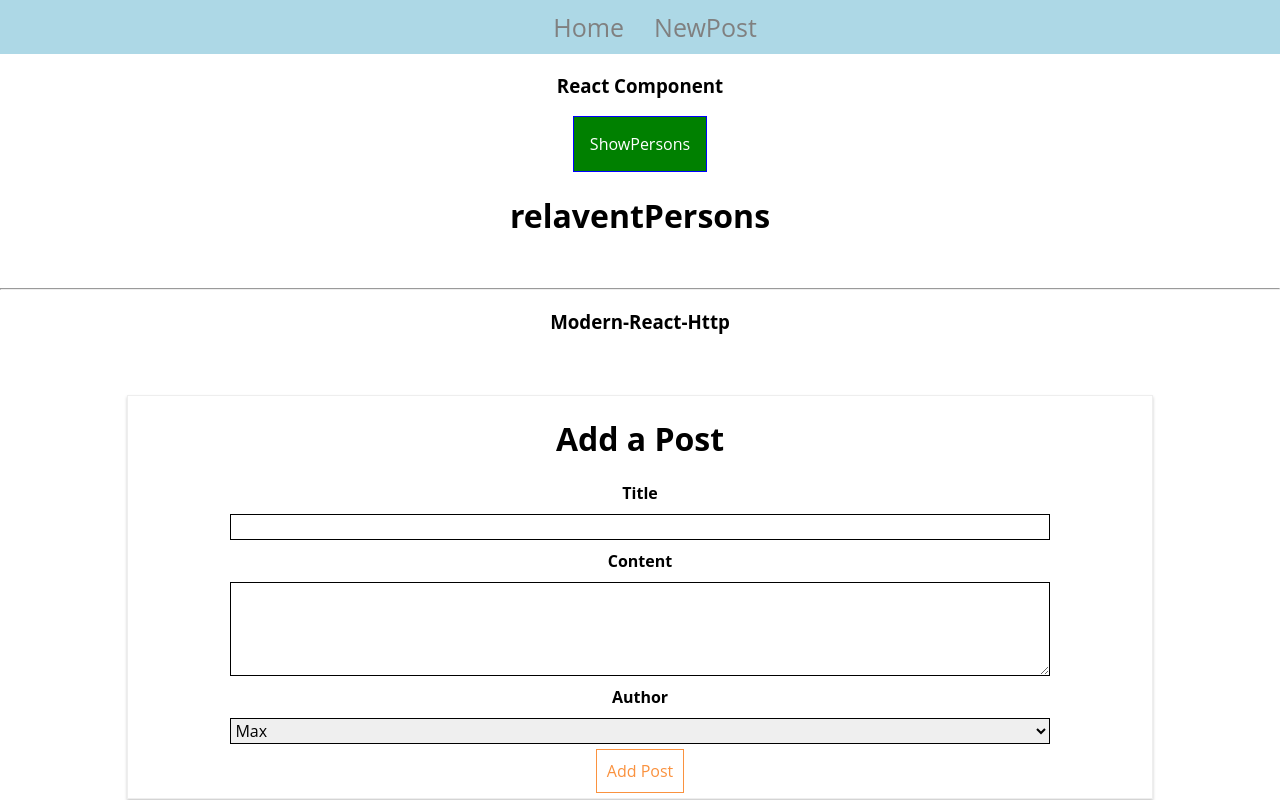
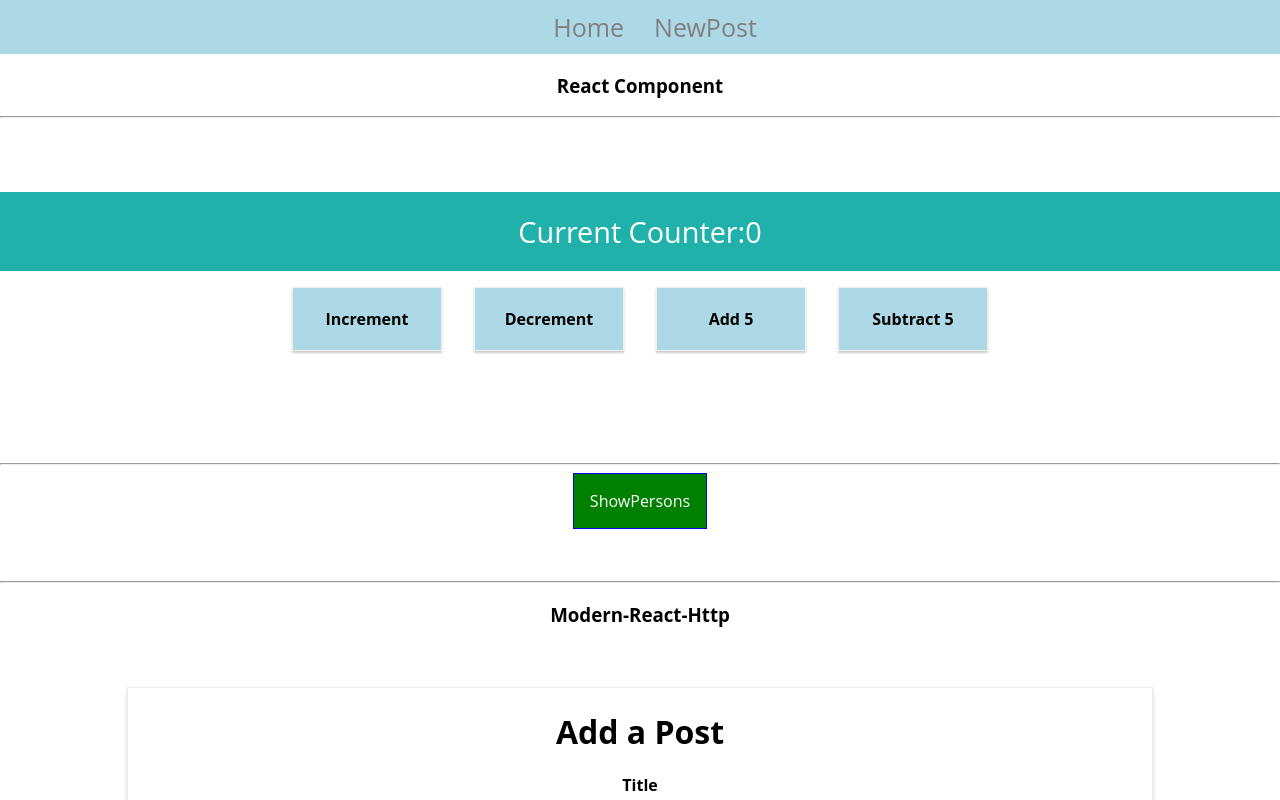
Before and after one commit to krkchaitanya/modern-react-APP, a React app: page /new-post in a window 1280 px wide. Shown: the top 800 px of the page. Built offline with nearby package versions, Linux system fonts and the light colour scheme.

Commit message:
reduxCounterInit

```diff
--- a/package.json
+++ b/package.json
@@ -35,6 +35,7 @@
     "react": "^16.2.0",
     "react-dev-utils": "^4.2.1",
     "react-dom": "^16.2.0",
+    "react-redux": "^5.0.7",
     "react-router": "^4.2.0",
     "react-router-dom": "^4.2.2",
     "redux": "^3.7.2",
--- /dev/null
+++ b/src/components/CounterControl/CounterControl.css
@@ -0,0 +1,18 @@
+.CounterControl {
+    width: 150px;
+    padding: 20px;
+    box-sizing: border-box;
+    margin: 16px;
+    border: 1px solid #eee;
+    box-shadow: 0 2px 2px #ccc;
+    font-weight: bold;
+    text-align: center;
+    cursor: pointer;
+    display: inline-block;
+    background-color: lightblue;
+}
+
+.CounterControl:hover,
+.CounterControl:active {
+    background-color: #eee;
+}
--- /dev/null
+++ b/src/components/CounterControl/CounterControl.js
@@ -0,0 +1,13 @@
+import React from "react";
+import classes from "./CounterControl.css";
+
+const counterControl=(props)=>{
+    return(
+        <div className={classes.CounterControl} onClick={props.clicked}>
+            {props.label}
+       </div>
+
+    )
+}
+
+export default counterControl;
--- /dev/null
+++ b/src/components/CounterOutput/CounterOutput.css
@@ -0,0 +1,9 @@
+.CounterOutput {
+    width: 100%;
+    background-color: lightseagreen;
+    color: white;
+    font-size: 1.8rem;
+    text-align: center;
+    padding: 20px 0;
+    box-sizing: border-box;
+}
--- /dev/null
+++ b/src/components/CounterOutput/CounterOutput.js
@@ -0,0 +1,12 @@
+import React from  "react";
+import classes from "./CounterOutput.css";
+
+const counterOutput=(props)=>{
+    return(
+        <div className={classes.CounterOutput}>
+            Current Counter:{props.value}
+        </div>
+    )
+}
+
+export default counterOutput;
--- a/src/container/App.css
+++ b/src/container/App.css
@@ -62,3 +62,8 @@
   font-size: 24px;
   text-decoration: none;
 }
+
+.Counter{
+  margin: 40px;
+  padding: 10px;
+}
--- a/src/container/App.js
+++ b/src/container/App.js
@@ -4,6 +4,7 @@ import Persons from "../components/Persons/Persons";
 import Cockpit from "../components/Cockpit/Cockpit.js";
 import Blog from "../container/Blog/Blog";
 import {BrowserRouter,NavLink} from "react-router-dom";
+import Counter from './Counter/Counter';
 
 class App extends Component {
 
@@ -118,6 +119,16 @@ if(this.state.showPerson){
                 </nav>
               </header>
                 <h3>React Component</h3>
+                <hr/>
+                <br/>
+                <br/>
+                <br/>
+                <Counter className={classes.Counter}/>
+                <br/>
+                <br/>
+                <br/>
+                <br/>
+                <hr/>
 
               {/* <button  onClick={()=>this.setState({showPerson:true})}  >Show Person</button> */}
               <button className={btnClass} onClick={()=>this.togglePersonsHandler() }>ShowPersons</button>
--- /dev/null
+++ b/src/container/Counter/Counter.js
@@ -0,0 +1,57 @@
+import React, { Component } from 'react';
+import { connect } from 'react-redux';
+
+import CounterControl from '../../components/CounterControl/CounterControl';
+import CounterOutput from '../../components/CounterOutput/CounterOutput';
+
+class Counter extends Component {
+    state = {
+        counter: 0
+    }
+
+    counterChangedHandler = ( action, value ) => {
+        switch ( action ) {
+            case 'inc':
+                this.setState( ( prevState ) => { return { counter: prevState.counter + 1 } } )
+                break;
+            case 'dec':
+                this.setState( ( prevState ) => { return { counter: prevState.counter - 1 } } )
+                break;
+            case 'add':
+                this.setState( ( prevState ) => { return { counter: prevState.counter + value } } )
+                break;
+            case 'sub':
+                this.setState( ( prevState ) => { return { counter: prevState.counter - value } } )
+                break;
+        }
+    }
+
+    render () {
+        return (
+            <div>
+                <CounterOutput value={this.props.ctr} />
+                <CounterControl label="Increment" clicked={this.props.onIncrementCounter} />
+                <CounterControl label="Decrement" clicked={() => this.counterChangedHandler( 'dec' )}  />
+                <CounterControl label="Add 5" clicked={() => this.counterChangedHandler( 'add', 5 )}  />
+                <CounterControl label="Subtract 5" clicked={() => this.counterChangedHandler( 'sub', 5 )}  />
+            </div>
+        );
+    }
+}
+
+const mapStateToProps = state => {
+    return {
+        ctr: state.counter
+    };
+};
+
+const mapDispatchToProps = dispatch => {
+    return {
+        onIncrementCounter: () => dispatch({type: 'INCREMENT'})
+    };
+};
+
+
+
+
+export default connect(mapStateToProps, mapDispatchToProps)(Counter);
--- a/src/index.js
+++ b/src/index.js
@@ -1,8 +1,16 @@
 import React from 'react';
 import ReactDOM from 'react-dom';
+import { createStore } from "redux";
+import { Provider } from "react-redux";
+
 import './index.css';
 import App from './container/App';
 import registerServiceWorker from './registerServiceWorker';
+import reducer from './store/reducer';
 
-ReactDOM.render(<App title='relaventPersons'/>, document.getElementById('root'));
+
+const store=createStore(reducer);
+
+
+ReactDOM.render(<Provider store={store}><App/></Provider>, document.getElementById('root'));
 registerServiceWorker();
--- /dev/null
+++ b/src/store/reducer.js
@@ -0,0 +1,14 @@
+const initialState={
+    counter:0
+}
+
+const reducer=(state=initialState,action)=>{
+    if(action.type==='INCREMENT'){
+        return{
+        counter:state.counter+1
+        }
+    }
+   return state;
+}
+
+export default reducer;
```
Also changed, not shown: 1 other file (tests, documents, lock files or other folders).
